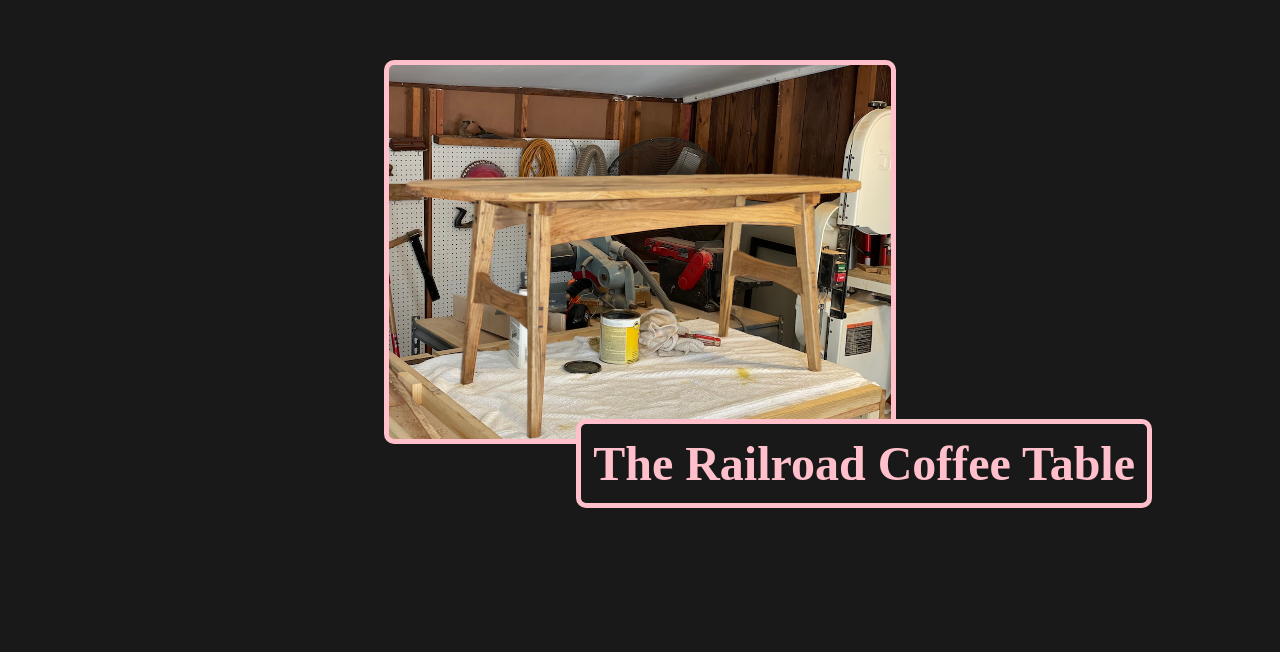
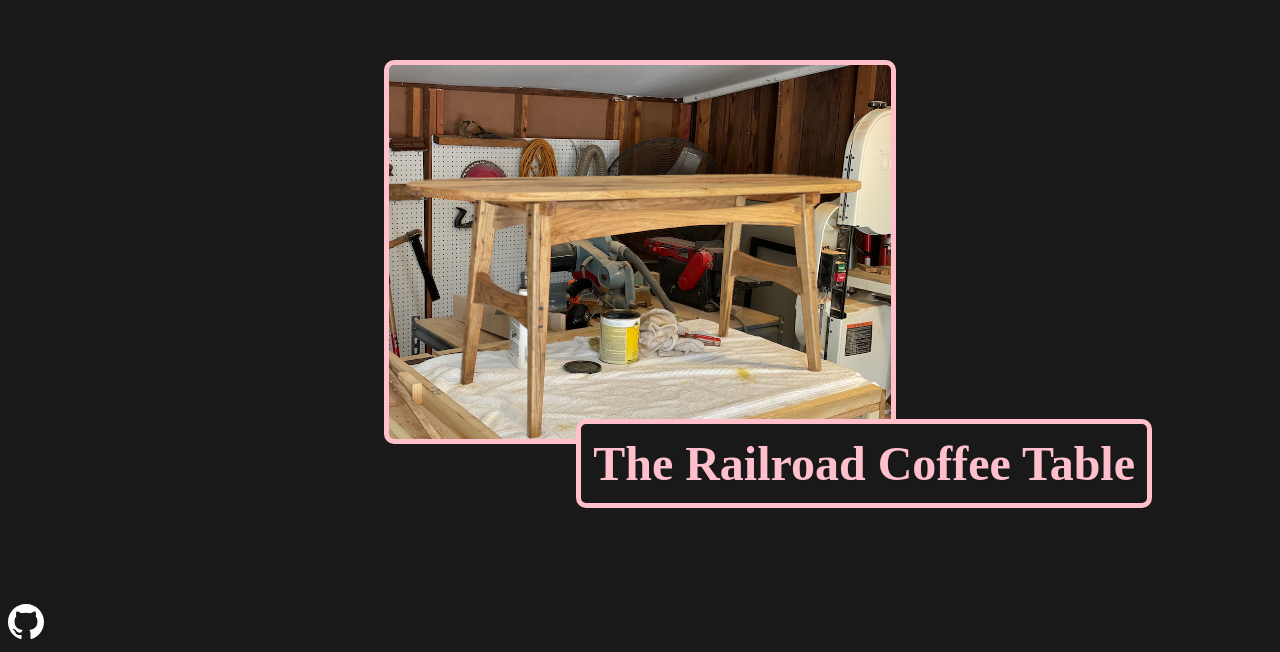
Before and after one commit to daltonjmcgee/2021-4-20, a website built with webpack: page src/index.html in a window 1280 px wide. Shown: the part 148-800 px from the top of the page. Built offline with nearby package versions, Linux system fonts and the light colour scheme; a web font is replaced by a local one.

Commit message:
added github logo and link

```diff
--- a/src/index.html
+++ b/src/index.html
@@ -20,5 +20,8 @@
             <p>Lorem ipsum dolor sit amet consectetur adipisicing elit. Aspernatur corrupti, corporis adipisci iusto voluptates consectetur cum tempore explicabo quis atque reiciendis dolorem veniam, harum mollitia repellendus non, eos porro fugiat.</p>
         </section>
     </div>
+    <footer>
+        <a target="_blank" href="https://github.com/daltonjmcgee/2021-4-20"><svg fill="white" xmlns="http://www.w3.org/2000/svg" width="36" height="36" viewBox="0 0 24 24"><path d="M12 0c-6.626 0-12 5.373-12 12 0 5.302 3.438 9.8 8.207 11.387.599.111.793-.261.793-.577v-2.234c-3.338.726-4.033-1.416-4.033-1.416-.546-1.387-1.333-1.756-1.333-1.756-1.089-.745.083-.729.083-.729 1.205.084 1.839 1.237 1.839 1.237 1.07 1.834 2.807 1.304 3.492.997.107-.775.418-1.305.762-1.604-2.665-.305-5.467-1.334-5.467-5.931 0-1.311.469-2.381 1.236-3.221-.124-.303-.535-1.524.117-3.176 0 0 1.008-.322 3.301 1.23.957-.266 1.983-.399 3.003-.404 1.02.005 2.047.138 3.006.404 2.291-1.552 3.297-1.23 3.297-1.23.653 1.653.242 2.874.118 3.176.77.84 1.235 1.911 1.235 3.221 0 4.609-2.807 5.624-5.479 5.921.43.372.823 1.102.823 2.222v3.293c0 .319.192.694.801.576 4.765-1.589 8.199-6.086 8.199-11.386 0-6.627-5.373-12-12-12z"/></svg></a>
+    </footer>
 </body>
 </html>
--- a/src/main.scss
+++ b/src/main.scss
@@ -92,3 +92,9 @@ body {
 
   }
 }
+
+footer {
+  position: fixed;
+  bottom: 0;
+  margin: .5em;
+}
```
Also changed, not shown: src/main.css, static/github.png (added), 1 other file.
